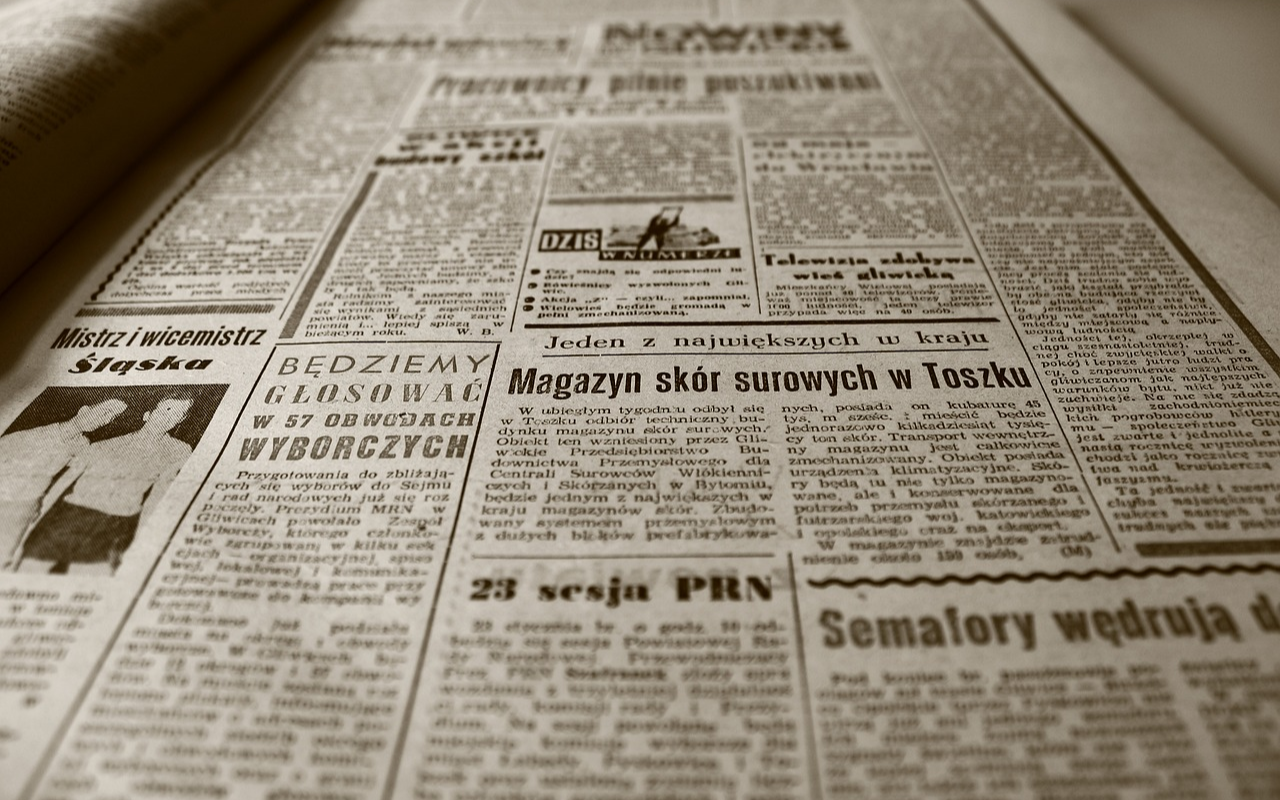
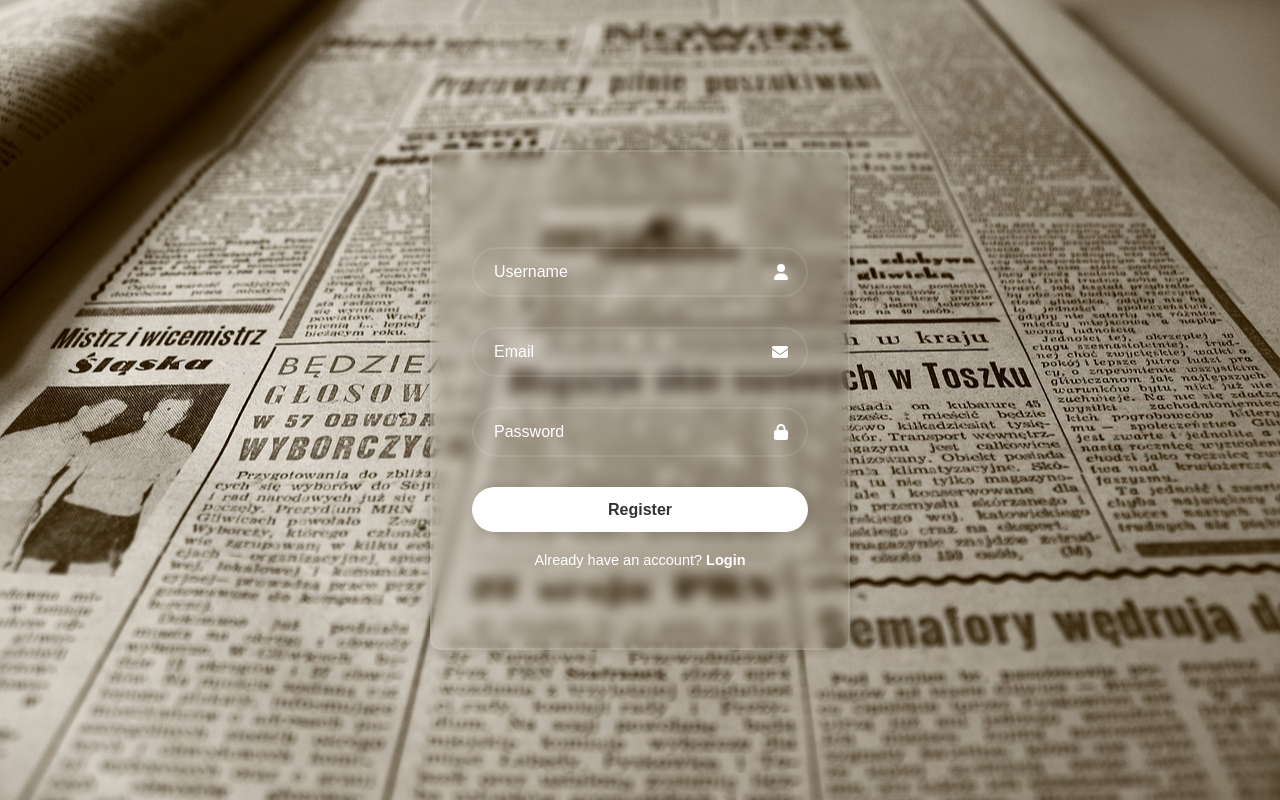
Before and after one commit to pero-grubac/IncidentAlertFrontend-Mangement, a React (Create React App) app: page /register in a window 1280 px wide. Built offline with nearby package versions, Linux system fonts and the light colour scheme.

Commit message:
RegisterPage

```diff
--- a/src/App.js
+++ b/src/App.js
@@ -10,8 +10,7 @@ import { GoogleOAuthProvider } from "@react-oauth/google";
 import Enviroments from "./Enviroments";
 const App = () => {
   const apiKey = Enviroments().REACT_APP_GOOGLE_API_TOKEN;
-  // TODO searchprovider
-  // todo incidentprovider
+
   return (
     <GoogleOAuthProvider clientId={apiKey}>
       <AuthProvider>
--- a/src/context/AuthContext.js
+++ b/src/context/AuthContext.js
@@ -1,5 +1,6 @@
 import React, { createContext, useState, useContext } from "react";
 import { loginUser, logout, oauthGmail } from "../service/login.service";
+import { register } from "../service/register.service";
 
 const AuthContext = createContext();
 
@@ -29,10 +30,20 @@ export const AuthProvider = ({ children }) => {
     const res = await oauthGmail(name, email, googleId);
     return res;
   };
-
+  const handleRegister = async (username, password, email) => {
+    const res = await register(username, password, email);
+    return res;
+  };
   return (
     <AuthContext.Provider
-      value={{ auth, setAuth, handleLogin, handleLogout, handleOauth }}
+      value={{
+        auth,
+        setAuth,
+        handleLogin,
+        handleLogout,
+        handleOauth,
+        handleRegister,
+      }}
     >
       {children}
     </AuthContext.Provider>
--- a/src/page/Register/RegisterPage.jsx
+++ b/src/page/Register/RegisterPage.jsx
@@ -1,2 +1,130 @@
-const RegisterPage = () => {};
+import React, { useState } from "react";
+import { FontAwesomeIcon } from "@fortawesome/react-fontawesome";
+import { faUser, faLock, faEnvelope } from "@fortawesome/free-solid-svg-icons";
+import { useNavigate, Link } from "react-router-dom";
+import { useAuth } from "../../context/AuthContext";
+import { Snackbar, Alert } from "@mui/material";
+
+const RegisterPage = () => {
+  const [username, setUsername] = useState("");
+  const [password, setPassword] = useState("");
+  const [email, setEmail] = useState("");
+
+  // Snackbar
+  const [open, setOpen] = useState(false);
+  const [message, setMessage] = useState("");
+  const [severity, setSeverity] = useState("success");
+
+  const { handleRegister } = useAuth();
+
+  const navigate = useNavigate();
+
+  const clearFields = () => {
+    setPassword("");
+    setUsername("");
+    setEmail("");
+  };
+
+  const backToLogin = () => {
+    clearFields();
+    navigate("/login");
+  };
+
+  const handleCloseSnackBar = (event, reason) => {
+    if (reason === "clickaway") {
+      return;
+    }
+    setOpen(false);
+  };
+  const showMessage = (msg, type) => {
+    setMessage(msg);
+    setSeverity(type);
+    setOpen(true);
+  };
+  const registerClicked = async () => {
+    try {
+      const response = await handleRegister(username, password, email);
+      if (response.status === 200) {
+        showMessage(
+          "Account created successfully. Please wait for approval.",
+          "success"
+        );
+        backToLogin();
+      } else {
+        showMessage(
+          response.data?.message || "Failed to create account.",
+          "error"
+        );
+      }
+    } catch (error) {
+      showMessage(
+        error.response?.data?.message || "Account creation failed. Try again.",
+        "error"
+      );
+    }
+  };
+
+  return (
+    <div className={`wrapper active`}>
+      <Snackbar
+        open={open}
+        autoHideDuration={3000}
+        onClose={handleCloseSnackBar}
+        anchorOrigin={{ vertical: "top", horizontal: "center" }}
+      >
+        <Alert
+          onClose={handleCloseSnackBar}
+          severity={severity}
+          sx={{ width: "100%" }}
+        >
+          {message}
+        </Alert>
+      </Snackbar>
+      <div className="form-box register">
+        <form action="">
+          <div className="input-box">
+            <FontAwesomeIcon icon={faUser} className="icon" />
+            <input
+              type="text"
+              placeholder="Username"
+              required
+              value={username}
+              onChange={(e) => setUsername(e.target.value)}
+            />
+          </div>
+          <div className="input-box">
+            <FontAwesomeIcon icon={faEnvelope} className="icon" />
+            <input
+              type="email"
+              placeholder="Email"
+              required
+              value={email}
+              onChange={(e) => setEmail(e.target.value)}
+            />
+          </div>
+          <div className="input-box">
+            <FontAwesomeIcon icon={faLock} className="icon" />
+            <input
+              type="password"
+              placeholder="Password"
+              required
+              value={password}
+              onChange={(e) => setPassword(e.target.value)}
+            />
+          </div>
+
+          <button type="submit" onClick={registerClicked}>
+            Register
+          </button>
+
+          <div className="register-link">
+            <p>
+              Already have an account? <Link to="/login">Login</Link>
+            </p>
+          </div>
+        </form>
+      </div>
+    </div>
+  );
+};
 export default RegisterPage;
--- /dev/null
+++ b/src/service/register.service.js
@@ -0,0 +1,12 @@
+import base from "./baseService";
+
+const instance = base.service(false, "application/json");
+
+export const register = async (username, password, email) => {
+  const response = await instance.post("/Register", {
+    username,
+    password,
+    email,
+  });
+  return response;
+};
```
